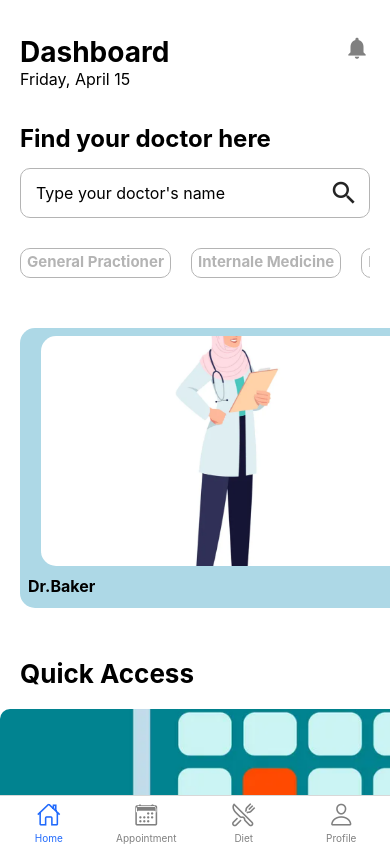
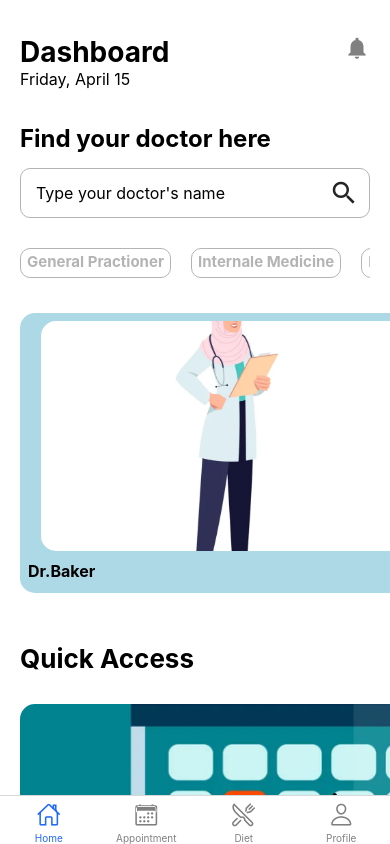
Before and after one commit to AnhCaooo/App-Doctor, a React Native app: screen /Home in a window 390 px wide. Built offline with nearby package versions, Linux system fonts and the light colour scheme.

Commit message:
Implement template for Quick Access and modify template for all HommScreen page

```diff
--- a/components/screens/HomeScreen.js
+++ b/components/screens/HomeScreen.js
@@ -20,7 +20,10 @@ export default function HomeScreen({ navigation }) {
     <View style={styles.container}>
       <Headline />
 
-      <ScrollView nestedScrollEnabled={true}>
+      <ScrollView
+        nestedScrollEnabled={false}
+        showsVerticalScrollIndicator={false}
+      >
         <View style={styles.header}>
           <Text style={styles.textHeader}>Find your doctor here</Text>
         </View>
@@ -30,6 +33,7 @@ export default function HomeScreen({ navigation }) {
             placeholder="Type your doctor's name"
             style={{ fontSize: 16, paddingLeft: 15 }}
           />
+
           <Icon name="search" size={30} style={{ marginRight: 10 }} />
         </View>
 
@@ -55,9 +59,13 @@ export default function HomeScreen({ navigation }) {
 
         <View>
           <FlatList
-            showsVerticalScrollIndicator={false}
+            horizontal
+            showsHorizontalScrollIndicator={false}
             data={pageImages}
-            contentContainerStyle={{ marginTop: 20 }}
+            contentContainerStyle={{
+              paddingLeft: 20,
+              paddingVertical: 30,
+            }}
             renderItem={({ item, index }) => <QuickRoute page={item} />}
           />
         </View>
@@ -90,7 +98,6 @@ const styles = StyleSheet.create({
     fontSize: 26,
     fontWeight: "bold",
   },
-
   serachInputContainer: {
     height: 50,
     backgroundColor: "white",
--- a/components/subcomponents/Card.js
+++ b/components/subcomponents/Card.js
@@ -47,10 +47,7 @@ const styles = StyleSheet.create({
     marginTop: 8,
     marginRight: "auto",
     marginLeft: "auto",
-    borderTopLeftRadius: 15,
-    borderTopRightRadius: 15,
-    borderBottomLeftRadius: 15,
-    borderBottomRightRadius: 15,
+    borderRadius: 15,
   },
   cardTitle: {
     flexDirection: "row",
--- a/components/subcomponents/CategoryList.js
+++ b/components/subcomponents/CategoryList.js
@@ -39,7 +39,7 @@ const styles = StyleSheet.create({
     borderColor: "#b4b4b4",
     marginTop: 30,
     marginLeft: 20,
-    marginBottom: 20,
+    marginBottom: 5,
   },
   categortListText: {
     fontSize: 15,
--- a/components/subcomponents/QuickRoute.js
+++ b/components/subcomponents/QuickRoute.js
@@ -1,12 +1,27 @@
 import React from "react";
-import { StyleSheet, View, Dimensions, Image } from "react-native";
+import {
+  StyleSheet,
+  View,
+  Dimensions,
+  ImageBackground,
+  Text,
+} from "react-native";
 
 const { width } = Dimensions.get("screen");
+const cardWidth = width / 1.2;
 
 function QuickRoute({ page }) {
   return (
     <View style={styles.quickRoute}>
-      <Image style={styles.quickRouteImage} source={page.image} />
+      <ImageBackground
+        style={styles.quickRouteImage}
+        imageStyle={{ borderRadius: 15 }}
+        source={page.image}
+      >
+        <View style={styles.routeTag}>
+          <Text style={{ fontSize: 26, fontWeight: "bold" }}>{page.name}</Text>
+        </View>
+      </ImageBackground>
     </View>
   );
 }
@@ -15,15 +30,19 @@ export default QuickRoute;
 
 const styles = StyleSheet.create({
   quickRoute: {
-    height: 150,
-    width: width,
+    height: 200,
+    width: cardWidth,
     elevation: 15,
-    borderRadius: 10,
+    marginRight: 20,
+    borderRadius: 15,
   },
   quickRouteImage: {
-    height: 150,
+    height: 200,
     width: "100%",
-    borderTopLeftRadius: 10,
-    borderTopRightRadius: 10,
+    justifyContent: "center",
+  },
+  routeTag: {
+    alignItems: "center",
+    lineHeight: 75,
   },
 });
```
